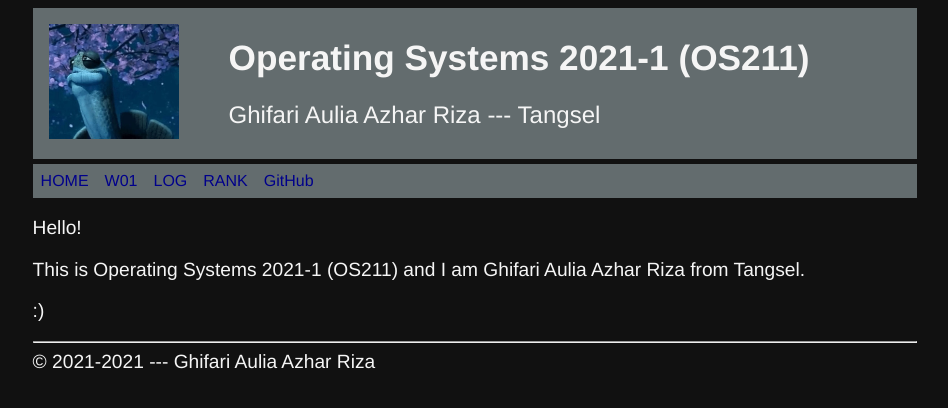
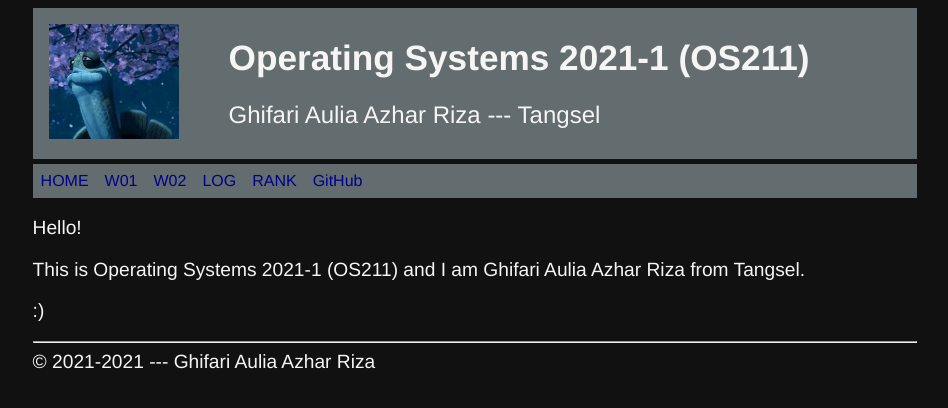
Before and after one commit to ghifariaulia/os211, a Jekyll site: the page built from index.md, in a window 1280 px wide. Shown: the top 408 px of the page, without its empty margins (165-1113 px from the left). Built offline with Jekyll 4.4.1, drawn with Linux system fonts in a browser that asks for light colours.

Commit message:
add w02.md

```diff
--- a/_includes/navbar.html
+++ b/_includes/navbar.html
@@ -24,6 +24,7 @@
 <div class="navbar">
   <div><a href='{{ site.baseurl }}/'>HOME</a></div>
   <div><a href='{{ site.baseurl }}/W01/'>W01</a></div>
+  <div><a href='{{ site.baseurl }}/W02/'>W02</a></div>
   <div><a href='{{ site.baseurl }}/TXT/mylog.txt' target="_blank">LOG</a></div>
   <div><a href='{{ site.baseurl }}/TXT/myrank.txt' target="_blank">RANK</a></div>
   <div><a href='{{ site.urlgithub }}' target="_blank">GitHub</a></div>
```
Also changed, not shown: w02.md (added, +1 -0 lines).
